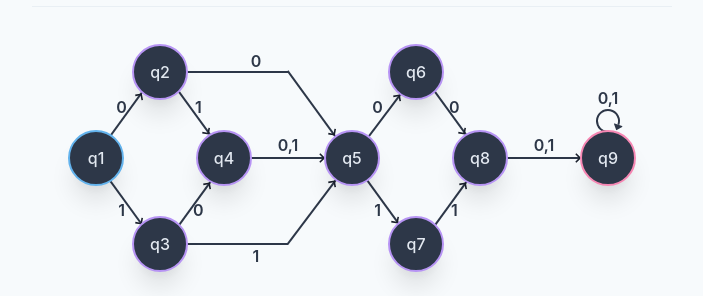
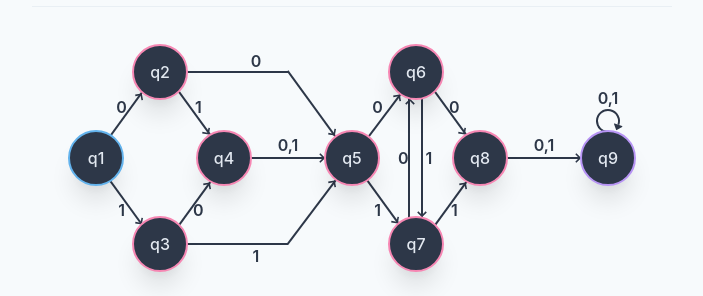
Before and after one commit to izner32/dani-simulator, a Next.js app: page / in a window 1280 px wide. Both pictures are taken after a click on the button "Switch RegEx". Shown: the part 401-697 px from the top of the page, without its empty margins (288-991 px from the left). Built offline with nearby package versions, Linux system fonts and the light colour scheme.

Commit message:
slightly finalized dfa and logic

```diff
--- a/components/DFA/FirstDFA.js
+++ b/components/DFA/FirstDFA.js
@@ -236,9 +236,21 @@ const FirstDFA = ({ currentNode, simulating }) => {
       />
       {/* q4 q6 */}
       <ArrowHead
-        top={["70%", "70%", "69.2%", "69.2%", "69.2%", "68.8%"]}
+        top={["70%", "70%", "69.7%", "69.7%", "69.5%", "68.9%"]}
         left="41%"
         rotate="90"
+      />
+      {/* q7 q4 */}
+      <ArrowHead
+        top={["28.7%", "28.7%", "28.5%", "28.5%", "28.5%", "27.1%"]}
+        left={["42.8%", "42.8%", "43%", "43%", "43%", "42.7%"]}
+        rotate={["-123", "-123", "-125", "-125", "-125", "-135"]}
+      />
+      {/* q5 q6 */}
+      <ArrowHead
+        top={["71.3%", "71.3%", "71.3%", "71.3%", "71.3%", "72.3%"]}
+        left={["42.9%", "42.9%", "42.7%", "42.8%", "42.8%", "42.5%"]}
+        rotate={["123", "123", "125", "125", "125", "135"]}
       />
       {/* ARROWLOOP */}
       {/* q9 */}
--- a/components/DFA/Logic.js
+++ b/components/DFA/Logic.js
@@ -90,8 +90,8 @@ export const problem2 = [
   new Node(3, 4, 5),
   new Node(4, 5, 5),
   new Node(5, 6, 7),
-  new Node(6, 8, 5),
-  new Node(7, 5, 8),
+  new Node(6, 8, 7),
+  new Node(7, 6, 8),
   new Node(8, 9, 9),
   new Node(9, 9, 9)
 ];
--- a/components/DFA/SecondDFA.js
+++ b/components/DFA/SecondDFA.js
@@ -73,6 +73,14 @@ const SecondDFA = ({ currentNodeVal, simulatingStatus }) => {
       {/* q9 */}
       <Text top={["27.5%", "27.5%", "29%", "29%", "29%", "27.5%"]} left="90%" size="label">
         0,1
+      </Text>
+      {/* q7 q6 */}
+      <Text top="50%" left={["57.5%", "57.5%", "58%", "58%", "58%", "58%"]} size="label">
+        0
+      </Text>
+      {/* q6 q7 */}
+      <Text top="50%" left={["62.5%", "62.5%", "62%", "62%", "62%", "62%"]} size="label">
+        1
       </Text>
       {/* ARROW BODY */}
       {/* q1 q2 */}
@@ -155,6 +163,20 @@ const SecondDFA = ({ currentNodeVal, simulatingStatus }) => {
         left={["46.2%", "46.2%", "48.4%", "48.4%", "48.4%", "48.9%"]}
         rotate={["120", "120", "127", "127", "127", "138"]}
       />
+      {/* q6 q7 */}
+      <ArrowBody
+        w={["7em", "7em", "11em", "11em", "11em", "11em"]}
+        top="50%"
+        left={["54.2%", "54.2%", "56.6%", "56.6%", "56.6%", "57.41%"]}
+        rotate="90"
+      />
+      {/* q7 q6 */}
+      <ArrowBody
+        w={["7em", "7em", "11em", "11em", "11em", "11em"]}
+        top="50%"
+        left={["56.3%", "56.3%", "58.7%", "58.7%", "58.6%", "59.45%"]}
+        rotate="90"
+      />
       {/* ARROW HEAD */}
       {/* q1 q3 */}
       <ArrowHead
@@ -225,6 +247,18 @@ const SecondDFA = ({ currentNodeVal, simulatingStatus }) => {
       <ArrowHead
         top={["50.3%", "50.2%", "49.8%", "49.8%", "49.9%", "49.8%"]}
         left={["84%", "84%", "85.2%", "85.2%", "85.3%", "86.5%"]}
+      />
+      {/* q7 q6 */}
+      <ArrowHead
+        top={["30%", "30%", "30.4%", "30.4%", "30.2%", "31%"]}
+        left="59%"
+        rotate="-90"
+      />
+      {/* q6 q7 */}
+      <ArrowHead
+        top={["70%", "70%", "69.7%", "69.7%", "69.5%", "68.9%"]}
+        left="61%"
+        rotate="90"
       />
       {/* ARROWLOOP */}
       {/* q9 */}
--- a/components/components/Arrows.js
+++ b/components/components/Arrows.js
@@ -13,6 +13,7 @@ export const ArrowHead = ({ top, left, rotate }) => {
         pos="absolute"
         translateX="-50%"
         translateY="-50%"
+        color="gray.700"
         transform="auto"
       >
         <MdKeyboardArrowRight size="1.2em" />
--- a/styles/badgeStyles.js
+++ b/styles/badgeStyles.js
@@ -41,49 +41,49 @@ export const Badge = {
       top: "20%",
       left: "20%",
 
-      borderColor: "purple.300",
+      borderColor: "pink.300",
     },
     q3: {
       top: "50%",
       left: "30%",
 
-      borderColor: "purple.300",
+      borderColor: "pink.300",
     },
     q4: {
       top: "20%",
       left: "40%",
 
-      borderColor: "purple.300",
+      borderColor: "pink.300",
     },
     q5: {
       top: "20%",
       left: "60%",
 
-      borderColor: "purple.300",
+      borderColor: "pink.300",
     },
     q6: {
       top: "80%",
       left: "40%",
 
-      borderColor: "purple.300",
+      borderColor: "pink.300",
     },
     q7: {
       top: "80%",
       left: "60%",
 
-      borderColor: "purple.300",
+      borderColor: "pink.300",
     },
     q8: {
       top: "50%",
       left: "70%",
 
-      borderColor: "purple.300",
+      borderColor: "pink.300",
     },
     q9: {
       top: "50%",
       left: "90%",
 
-      borderColor: "pink.300",
+      borderColor: "purple.300",
     },
     1: {
       top: "50%",
@@ -95,49 +95,49 @@ export const Badge = {
       top: "20%",
       left: "20%",
 
-      borderColor: "purple.300",
+      borderColor: "pink.300",
     },
     3: {
       top: "80%",
       left: "20%",
 
-      borderColor: "purple.300",
+      borderColor: "pink.300",
     },
     4: {
       top: "50%",
       left: "30%",
 
-      borderColor: "purple.300",
+      borderColor: "pink.300",
     },
     5: {
       top: "50%",
       left: "50%",
 
-      borderColor: "purple.300",
+      borderColor: "pink.300",
     },
     6: {
       top: "20%",
       left: "60%",
 
-      borderColor: "purple.300",
+      borderColor: "pink.300",
     },
     7: {
       top: "80%",
       left: "60%",
 
-      borderColor: "purple.300",
+      borderColor: "pink.300",
     },
     8: {
       top: "50%",
       left: "70%",
 
-      borderColor: "purple.300",
+      borderColor: "pink.300",
     },
     9: {
       top: "50%",
       left: "90%",
 
-      borderColor: "pink.300",
+      borderColor: "purple.300",
     },
   },
   defaultProps: {
```
